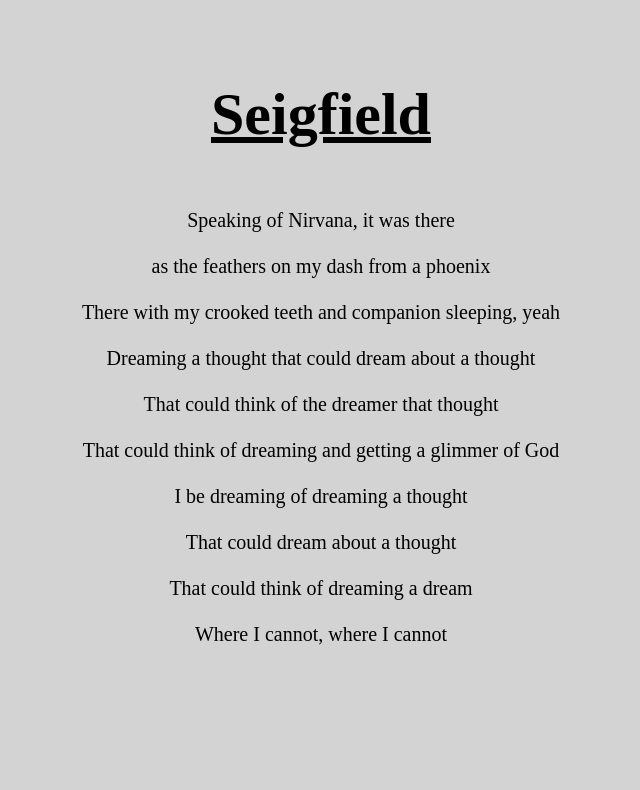
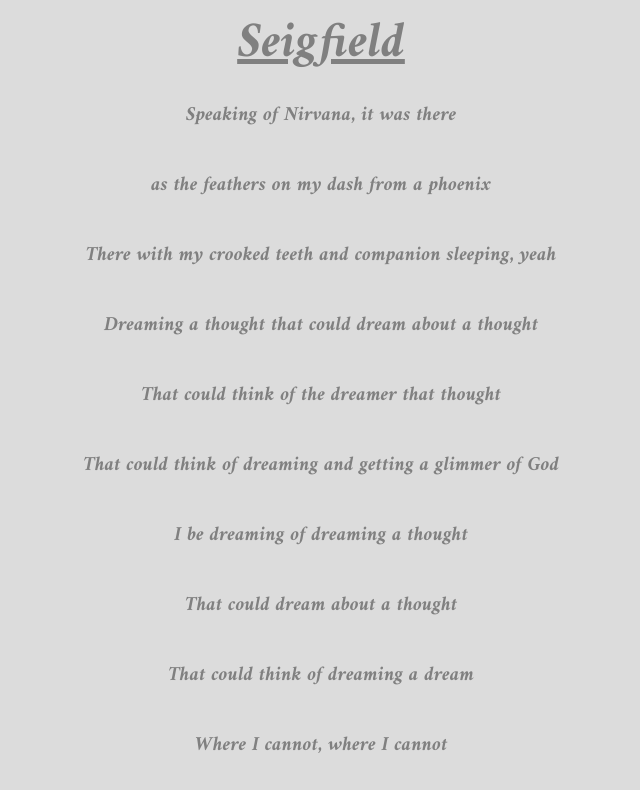
Before and after one commit to maxzussman/cimx43-exercises, a plain HTML site: page poem-exercise/index.html in a window 1280 px wide. Shown: the whole page, without its empty margins (319-959 px from the left). Drawn offline with Linux system fonts and the light colour scheme.

Commit message:
color update

```diff
--- a/poem-exercise/desktop.css
+++ b/poem-exercise/desktop.css
@@ -1,19 +1,28 @@
+@import url('https://fonts.googleapis.com/css2?family=Amiri:ital,wght@0,400;0,700;1,400;1,700&display=swap');
+
 .title {
   text-align: center;
-  font-size: 60px;
-  margin-bottom: 5px;
-  margin-top: 80px;
+  font-size: 50px;
   text-decoration: underline;
+  font-family: 'Amiri', serif;
+  margin-top: 0;
+  margin-bottom: 10px;
+  font-style: italic;
+  color:  #808080;
 }
 
 body {
   max-width: 900px;
   margin: 0 auto;
-  background-color: lightgray;
+  background-color:#DCDCDC;
 }
 
 p {
-  margin-top: 60px;
   text-align: center;
   font-size: 20px;
+  font-family: 'Amiri', serif;
+  font-style: italic;
+  margin-top: 0;
+  font-weight: 700;
+color: #808080;
 }
--- a/poem-exercise/index.html
+++ b/poem-exercise/index.html
@@ -7,13 +7,16 @@
     <title>Seigfield</title>
     <link rel="stylesheet" href="desktop.css" />
   </head>
-  <h1 class="title">Seigfield</h1>
+  <h1 class="title"><b>Seigfield</b></h1>
+  <b></b>
   <body>
     <p>
-      Speaking of Nirvana, it was there <br><br> as the feathers on my dash from a phoenix <br><br>There with my crooked teeth and
-      companion sleeping, yeah<br><br> Dreaming a thought that could dream about a thought <br><br>That could think of the dreamer that
-      thought <br><br>That could think of dreaming and getting a glimmer of God <br><br>I be dreaming of dreaming a thought <br><br>That could
-      dream about a thought <br><br>That could think of dreaming a dream <br><br>Where I cannot, where I cannot
+      Speaking of Nirvana, it was there <br /><br />
+      as the feathers on my dash from a phoenix <br /><br />There with my crooked teeth and companion sleeping, yeah<br /><br />
+      Dreaming a thought that could dream about a thought <br /><br />That could think of the dreamer that thought
+      <br /><br />That could think of dreaming and getting a glimmer of God <br /><br />I be dreaming of dreaming a
+      thought <br /><br />That could dream about a thought <br /><br />That could think of dreaming a dream
+      <br /><br />Where I cannot, where I cannot
     </p>
   </body>
 </html>
```
